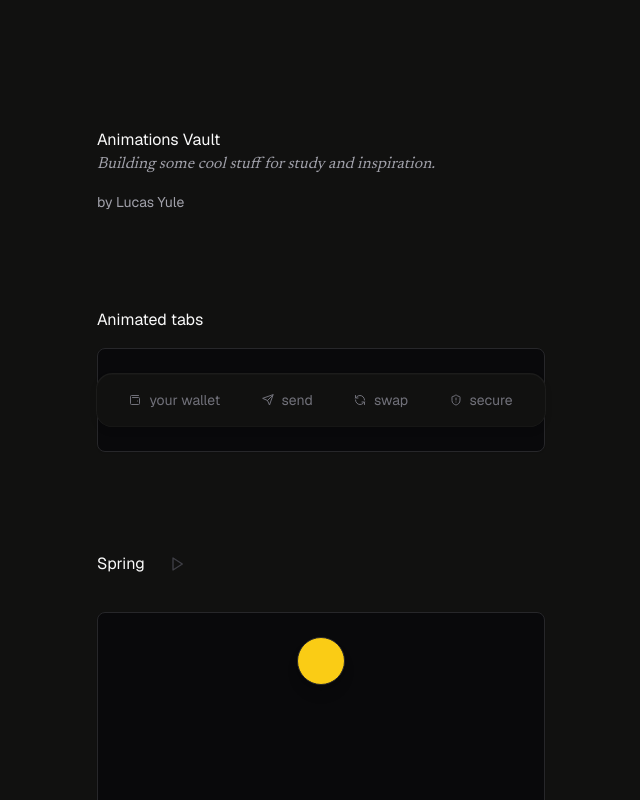
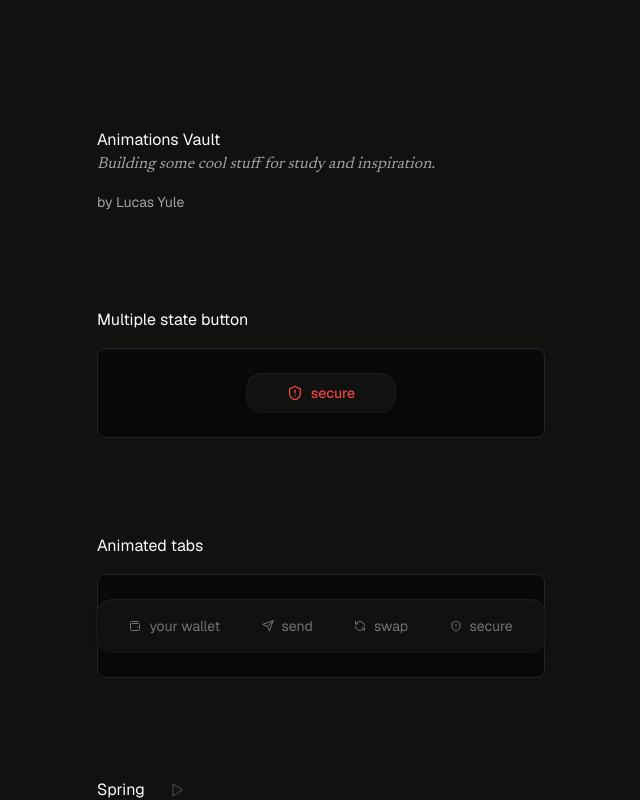
Before and after one commit to lucasyule2212/animations-vault, a Next.js app: page / in a window 1280 px wide. Shown: the top 800 px of the page, without its empty margins (319-959 px from the left). Built offline with nearby package versions, Linux system fonts and the light colour scheme.

Commit message:
feat(multiple-state-btn): adding multiple-state-btn component + section

```diff
--- /dev/null
+++ b/src/app/(home)/components/multiple-state-button-section.tsx
@@ -0,0 +1,14 @@
+import MultipleStateButtonComponent from '@/components/multiple-state-button/multiple-state-button-component'
+
+const MultipleStateButtonSection = () => {
+  return (
+    <section className="mt-24 flex flex-col gap-4 sm:px-16 md:px-20 lg:px-32 xl:px-52">
+      <header className="flex items-center  gap-4">
+        <h2>Multiple state button</h2>
+      </header>
+      <MultipleStateButtonComponent />
+    </section>
+  )
+}
+
+export default MultipleStateButtonSection
--- a/src/app/(home)/page.tsx
+++ b/src/app/(home)/page.tsx
@@ -1,12 +1,14 @@
 import AnimatedTabsSection from './components/animated-tabs-section'
 import EaseSection from './components/ease-section'
 import HeaderSection from './components/header-section'
+import MultipleStateButtonSection from './components/multiple-state-button-section'
 import SpringSection from './components/spring-section'
 
 export default function Home() {
   return (
     <main className="flex w-screen flex-col rounded-md px-2 py-10 text-base text-accent-foreground sm:px-16 md:px-20 lg:px-32 lg:py-32 xl:px-52">
       <HeaderSection />
+      <MultipleStateButtonSection />
       <AnimatedTabsSection />
       <SpringSection />
       <EaseSection />
--- /dev/null
+++ b/src/components/multiple-state-button/multiple-state-button-component.tsx
@@ -0,0 +1,90 @@
+'use client'
+import { cva } from 'class-variance-authority'
+import { AnimatePresence, motion } from 'framer-motion'
+import { ShieldAlert, ShieldCheck } from 'lucide-react'
+import { useState } from 'react'
+
+import { cn } from '@/lib/utils'
+
+import { AppleSpinner } from '../ui/apple-spinner'
+import { Button } from '../ui/button'
+import { Card } from '../ui/card'
+
+const buttonStates = {
+  idle: {
+    text: 'secure',
+    icon: <ShieldAlert className="h-4 w-4" />,
+  },
+  loading: {
+    text: 'securing',
+    icon: <AppleSpinner size={16} color="rgba(255, 255, 255, 0.65)" />,
+  },
+  success: {
+    text: 'wallet secured',
+    icon: <ShieldCheck className="h-4 w-4" />,
+  },
+}
+
+const animationVariants = {
+  initial: { opacity: 0, y: -25 },
+  visible: { opacity: 1, y: 0 },
+  exit: { opacity: 0, y: 25 },
+}
+
+const MultipleStateButtonComponent = () => {
+  const [buttonState, setButtonState] =
+    useState<keyof typeof buttonStates>('idle')
+
+  const buttonStyleVariants = cva(
+    'w-[150px] overflow-hidden rounded-2xl bg-zinc-900 shadow-[inset_0px_0.5px_0px_1px_#65656522] drop-shadow-md transition-colors',
+    {
+      variants: {
+        variant: {
+          idle: 'text-red-500 hover:bg-red-300/10',
+          loading: 'text-primary hover:bg-zinc-400/10',
+          success: 'text-green-500 bg-green-300/10',
+        },
+      },
+      defaultVariants: {
+        variant: 'idle',
+      },
+    },
+  )
+
+  return (
+    <Card className="flex w-full min-w-[300px] items-center justify-center p-6">
+      <Button
+        className={cn(buttonStyleVariants({ variant: buttonState }))}
+        disabled={buttonState !== 'idle'}
+        onClick={() => {
+          setButtonState('loading')
+
+          setTimeout(() => {
+            setButtonState('success')
+          }, 2350)
+
+          setTimeout(() => {
+            setButtonState('idle')
+          }, 3500)
+        }}
+      >
+        <AnimatePresence mode="popLayout" initial={false}>
+          <motion.span
+            key={buttonState}
+            className="flex items-center gap-2"
+            variants={animationVariants}
+            initial="initial"
+            animate="visible"
+            exit="exit"
+            transition={{ type: 'spring', duration: 0.3, bounce: 0 }}
+          >
+            {buttonStates[buttonState].icon}
+            {buttonStates[buttonState].text}
+          </motion.span>
+        </AnimatePresence>
+      </Button>
+    </Card>
+  )
+}
+
+export default MultipleStateButtonComponent
```
